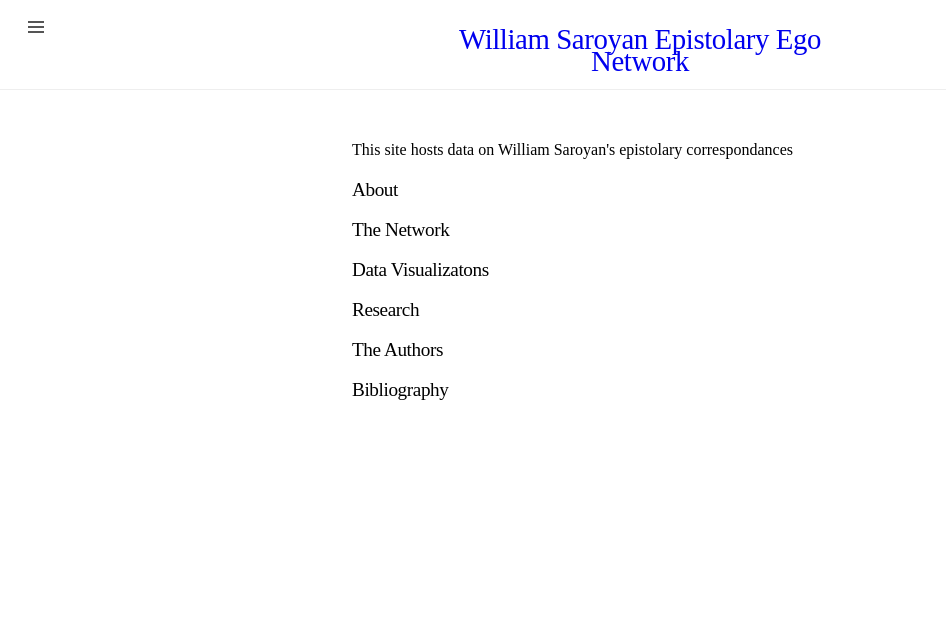
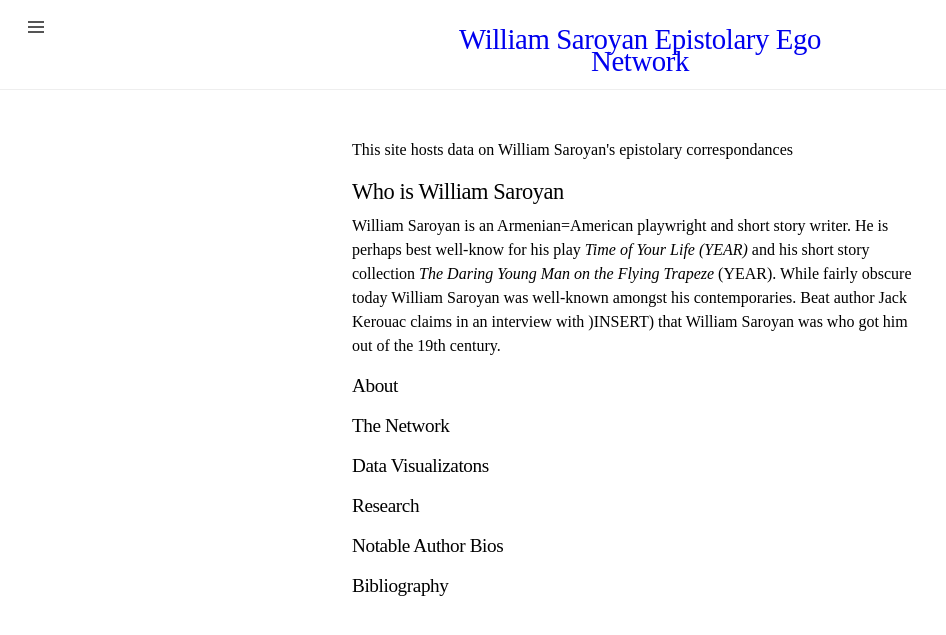
Before and after one commit to alyssa-jorgensen/williamsaroyannetwork, a Jekyll site: the page built from index.markdown, in a window 1280 px wide. Shown: the top 635 px of the page, without its empty margins (0-946 px from the left). Built offline with Jekyll 4.4.1, drawn with Linux system fonts in a browser that asks for light colours.

Commit message:
Update index.markdown

```diff
--- a/index.markdown
+++ b/index.markdown
@@ -8,9 +8,12 @@ layout: default
 
 <p>This site hosts data on William Saroyan's epistolary correspondances</p>
 
+<h1>Who is William Saroyan</h1>
+<p>William Saroyan is an Armenian=American playwright and short story writer. He is perhaps best well-know for his play <em>Time of Your Life (YEAR)</em> and his short story collection <em>The Daring Young Man on the Flying Trapeze</em> (YEAR). While fairly obscure today William Saroyan was well-known amongst his contemporaries. Beat author Jack Kerouac claims in an interview with )INSERT) that William Saroyan was who got him out of the 19th century.</p>
+
 <h2>About</h2>
 <h2>The Network</h2>
 <h2>Data Visualizatons</h2>
 <h2>Research</h2>
-<h2>The Authors</h2>
+<h2>Notable Author Bios</h2>
 <h2>Bibliography</h2>
```
